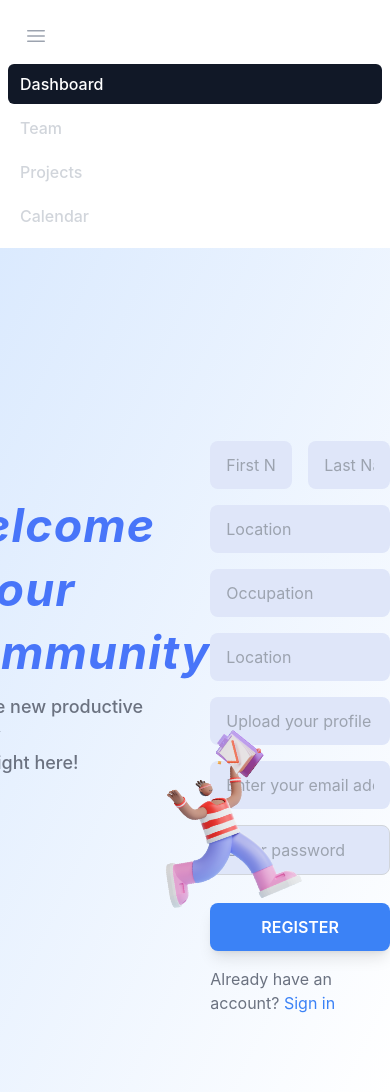
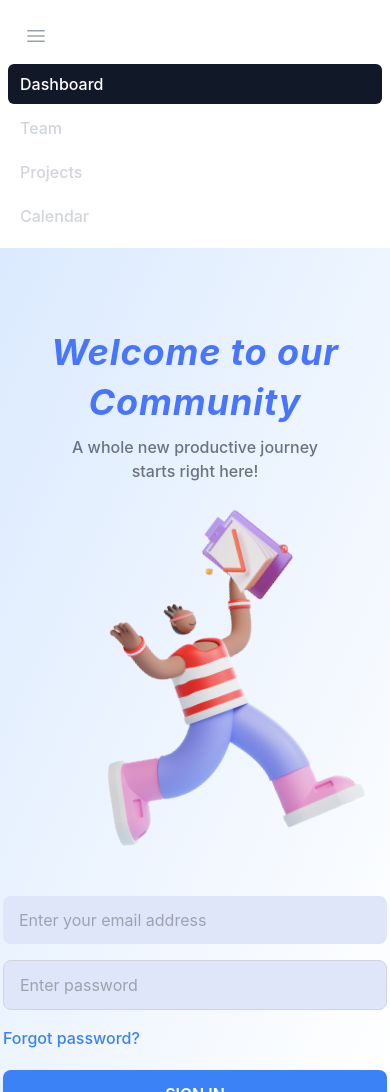
Before and after one commit to atharva-gadekar/Inter, a React (Create React App) app: page / in a window 390 px wide. Built offline with nearby package versions, Linux system fonts and the light colour scheme.

Commit message:
Made Login page responsive

```diff
--- a/src/App.js
+++ b/src/App.js
@@ -2,13 +2,14 @@
 import './App.css';
 import Login from './components/Login';
 import Signup from './components/Signup';
-import Navbar from './components/Navbar';
+// import Signup from './components/Signup';
+// import Navbar from './components/Navbar';
 
 function App() {
   return (
     <>
 
-     <Signup/>
+     <Login/>
     </>
   )
 
--- a/src/components/Login.js
+++ b/src/components/Login.js
@@ -6,29 +6,29 @@ function Login() {
   return (
    <>
    <Navbar/>
-    <div className="flex items-center justify-center h-screen bg-gradient-to-br from-blue-100 to-white-400 overflow-y-hidden">
-      <div className="flex flex-col mt-20 ">
+    <div className="block lg:flex items-center justify-center h-screen bg-gradient-to-br from-blue-100 to-white-400 overflow-y-hidden">
+      <div className="block lg:flex flex-col mt-20 ">
 
         {/* headings and subheadings */}
-        <div className="-ml-16 ">
-          <h1 className="text-[2.9rem] tracking-wide leading-snug text-[#4875f9]  italic font-[670] ">
+        <div className="ml-0 lg:-ml-16 ">
+          <h1 className="text-4xl text-center lg:text-left lg:text-[2.9rem] tracking-wide leading-snug text-[#4875f9]  italic font-[670] ">
             Welcome to our <br /> Community
           </h1>
-          <h2 className="text-lg font-[500] text-gray-500 mt-2 mb-6 whitespace-pre-line">
+          <h2 className="text-center lg:text-left lg:text-lg font-[500] text-gray-500 mt-2 mb-6 whitespace-pre-line">
             A whole new productive journey <br /> starts right here!
           </h2>
         </div>
 
         {/* image */}
         <div className="relative">
-          <img className="w-[80%] transform -rotate-[20deg] ml-32 mt-[-4rem]" src={image} alt="Login Image"/>
+          <img className="lg:w-[80%] transform -rotate-[20deg] mt-10 mr-auto ml-auto lg:ml-32 lg:mt-[-4rem]" src={image} alt="Login Image"/>
         </div>
       </div>
 
       {/* form */}
-      <div className="w-[23%] ml-[17.5rem]">
-        <form className="flex flex-col gap-4 ">
-          <div className="flex flex-col">
+      <div className="ml-auto mt-4 lg:mt-0 mr-auto lg:w-[23%] flex justify-center lg:block lg:ml-[17.5rem] lg:mr-0">
+        <form className="flex flex-col gap-4 mb-4">
+          <div className="flex flex-col w-96 lg:w-auto">
             <input
               type="text"
               placeholder="Enter your email address"
@@ -43,15 +43,15 @@ function Login() {
             />
           </div>
           <div className="flex justify-between items-center">
-            <div className="flex items-center ">
+            <div className="items-center hidden lg:flex">
               <input type="checkbox" className="mr-2" />
               <label>Keep me logged in</label>
             </div>
-            <a href="#" className="text-black">Recovery password</a>
+            <a href="#" className="text-blue-500 font-medium">Forgot password?</a>
           </div>
           <button
             type="submit"
-            className="w-full mt-3 px-4 py-3 bg-blue-500 text-white font-semibold rounded-lg shadow-lg"
+            className="w-full mt-1 lg:mt-3 px-4 py-3 bg-blue-500 text-white font-semibold rounded-lg shadow-lg"
           >
             SIGN IN
           </button>
```
